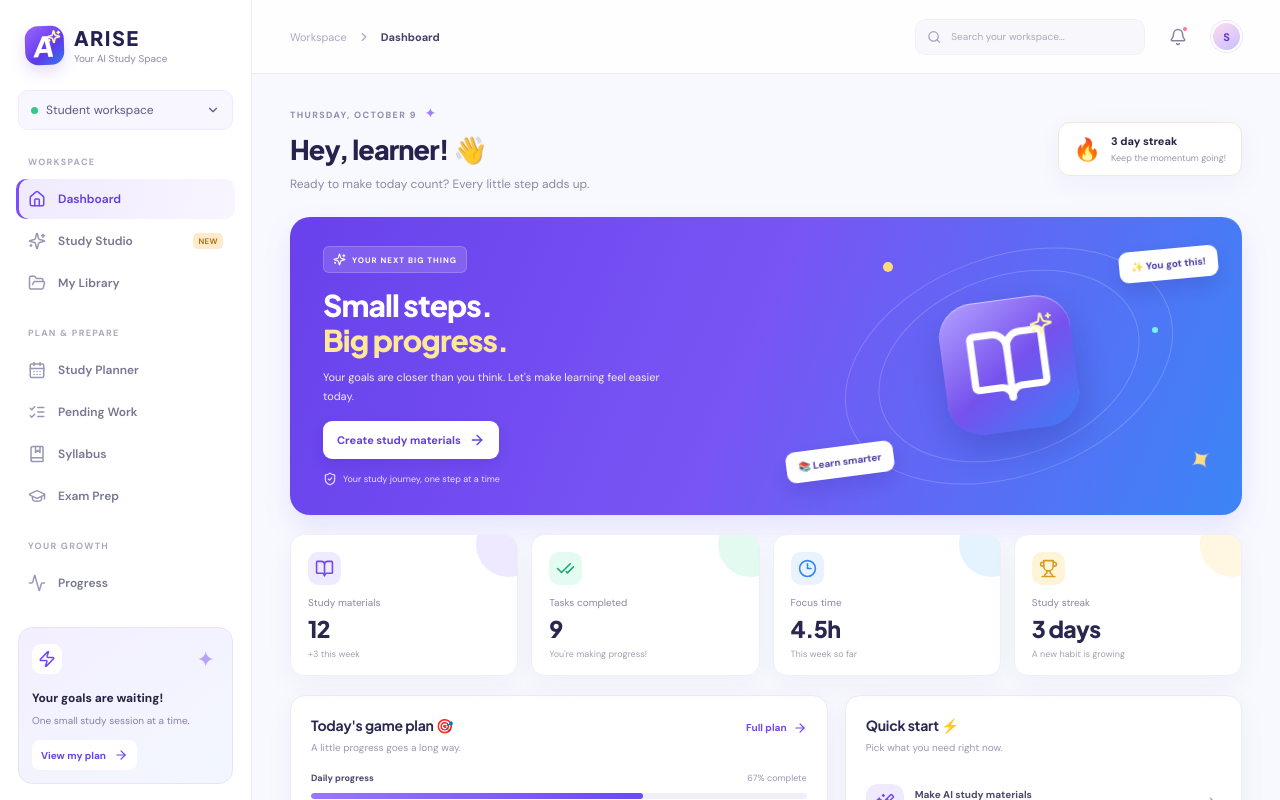
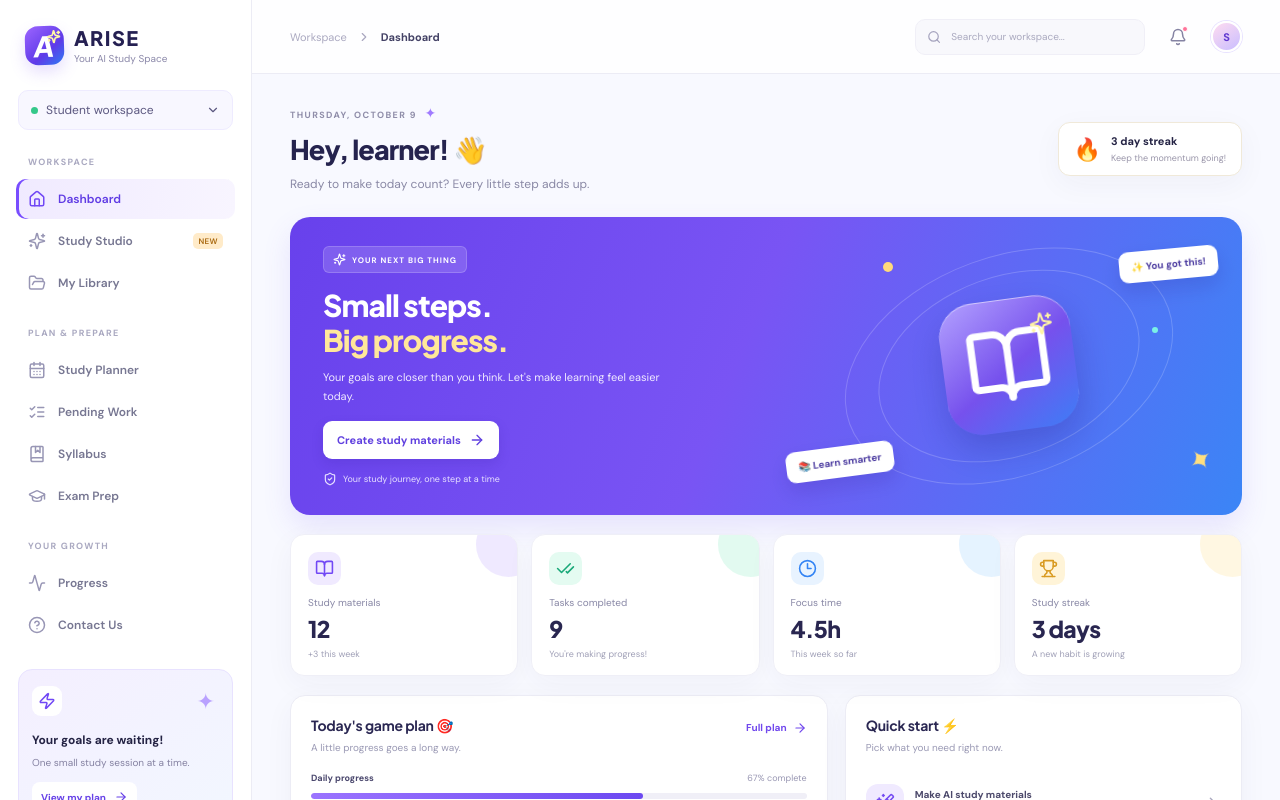
Before and after one commit to arhaaaaan-04/Arise, a React (Vite) app: page / in a window 1280 px wide. Shown: the top 800 px of the page. Built offline with nearby package versions, Linux system fonts and the light colour scheme.

Commit message:
Update App.tsx

```diff
--- a/src/App.tsx
+++ b/src/App.tsx
@@ -31,7 +31,7 @@ const initialTasks: Task[] = [
 const navGroups = [
   { label: 'WORKSPACE', items: [{ name: 'Dashboard' as Page, icon: Home }, { name: 'Study Studio' as Page, icon: Sparkles }, { name: 'My Library' as Page, icon: FolderOpen }] },
   { label: 'PLAN & PREPARE', items: [{ name: 'Study Planner' as Page, icon: CalendarDays }, { name: 'Pending Work' as Page, icon: ListChecks }, { name: 'Syllabus' as Page, icon: BookMarked }, { name: 'Exam Prep' as Page, icon: GraduationCap }] },
-  { label: 'YOUR GROWTH', items: [{ name: 'Progress' as Page, icon: Activity }] }
+  { label: 'YOUR GROWTH', items: [{ name: 'Progress' as Page, icon: Activity }, { name: 'Contact Us' as Page, icon: CircleHelp }] }
 ]
 
 function Logo({ small = false }: { small?: boolean }) {
```
